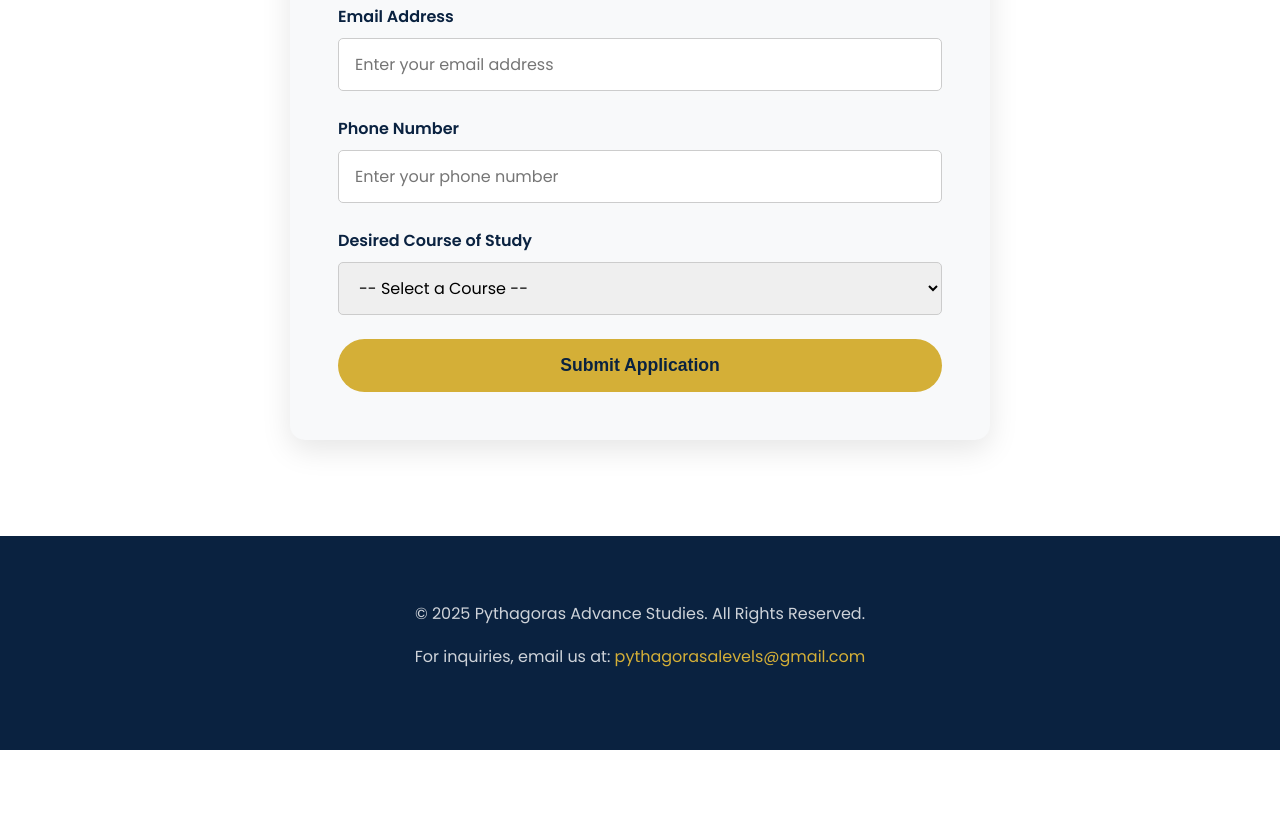
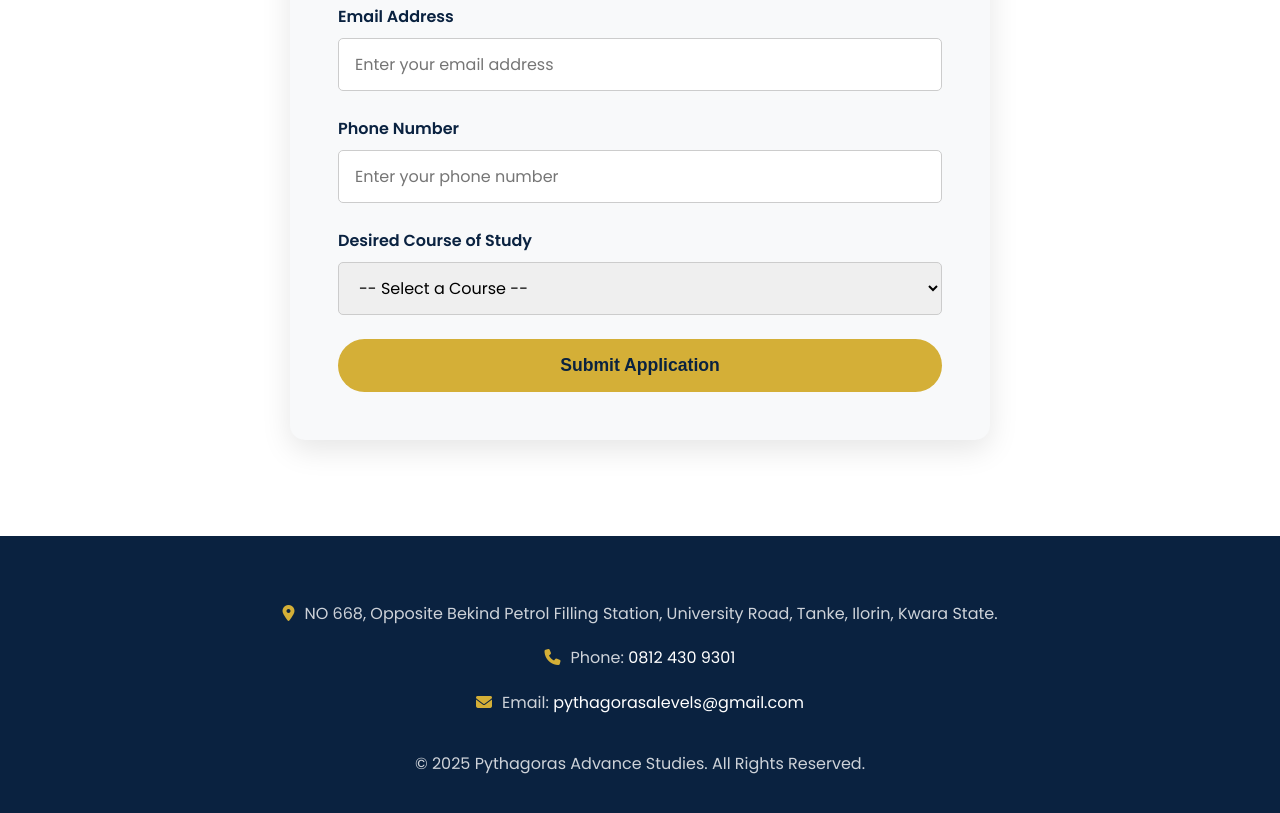
Before and after one commit to Ogirimaobey/pythagoras-advance-studies, a plain HTML site: page index.html in a window 1280 px wide. Shown: the part 2078-2891 px from the top of the page. Before the commit the page ends 2828 px from the top, so only its background shows below. Drawn offline with Linux system fonts and the light colour scheme.

Commit message:
Update index.html

```diff
--- a/index.html
+++ b/index.html
@@ -3,7 +3,7 @@
 <head>
     <meta charset="UTF-8">
     <meta name="viewport" content="width=device-width, initial-scale=1.0">
-    <title>V7 - Pythagoras Advance Studies | Admissions Feature Added</title>
+    <title>V8 - Pythagoras Advance Studies | Address Added</title>
     <link rel="preconnect" href="https://fonts.googleapis.com">
     <link rel="preconnect" href="https://fonts.gstatic.com" crossorigin>
     <link href="https://fonts.googleapis.com/css2?family=Poppins:wght@400;600;700;800&display=swap" rel="stylesheet">
@@ -190,7 +190,6 @@
         .card-content .icon { font-size: 3rem; color: var(--secondary-color); margin-bottom: 1rem; }
         .card-content h3 { font-size: 1.6rem; color: var(--primary-color); margin-bottom: 0.7rem; }
 
-        /* --- Admissions Form Section --- */
         .admissions {
             padding: 6rem 0;
             background-color: var(--white-color);
@@ -235,15 +234,32 @@
             cursor: pointer;
         }
 
+        /* --- Updated Footer --- */
         .footer {
             background: var(--primary-color);
             color: rgba(255, 255, 255, 0.8);
             text-align: center;
             padding: 4rem 0;
         }
-        .footer p { margin-bottom: 1rem; }
-        .footer a { color: var(--secondary-color); text-decoration: none; }
-        .footer a:hover { text-decoration: underline; }
+        .footer-contact {
+            margin-bottom: 2rem;
+        }
+        .footer-contact p {
+            margin-bottom: 1rem;
+            line-height: 1.8;
+        }
+        .footer-contact i {
+            color: var(--secondary-color);
+            margin-right: 10px;
+        }
+        .footer a {
+            color: var(--white-color); /* Making links white for better contrast */
+            text-decoration: none;
+        }
+        .footer a:hover {
+            color: var(--secondary-color);
+            text-decoration: underline;
+        }
 
         .fade-in { opacity: 0; transform: translateY(30px); transition: opacity 0.6s ease-out, transform 0.6s ease-out; }
         .fade-in.visible { opacity: 1; transform: translateY(0); }
@@ -357,13 +373,16 @@
                 </form>
             </div>
         </section>
-
     </main>
 
     <footer class="footer fade-in" id="contact">
         <div class="container">
+            <div class="footer-contact">
+                <p><i class="fa-solid fa-location-dot"></i>NO 668, Opposite Bekind Petrol Filling Station, University Road, Tanke, Ilorin, Kwara State.</p>
+                <p><i class="fa-solid fa-phone"></i>Phone: <a href="tel:+2348124309301">0812 430 9301</a></p>
+                <p><i class="fa-solid fa-envelope"></i>Email: <a href="mailto:pythagorasalevels@gmail.com">pythagorasalevels@gmail.com</a></p>
+            </div>
             <p>&copy; 2025 Pythagoras Advance Studies. All Rights Reserved.</p>
-            <p>For inquiries, email us at: <a href="mailto:pythagorasalevels@gmail.com">pythagorasalevels@gmail.com</a></p>
         </div>
     </footer>
 
```
